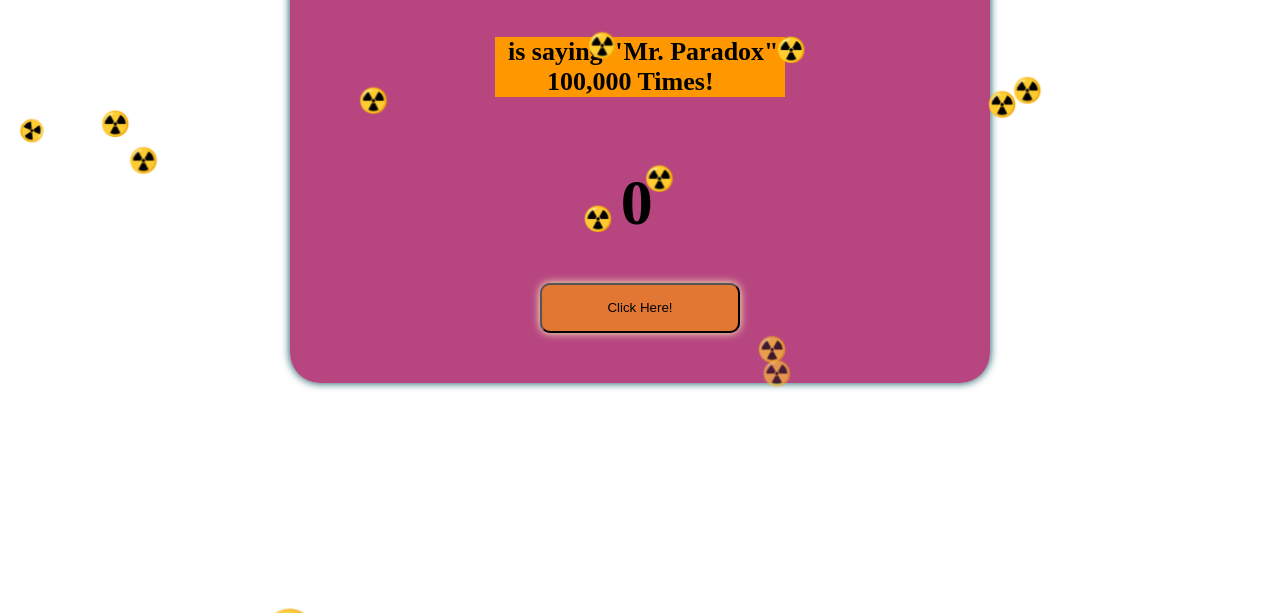
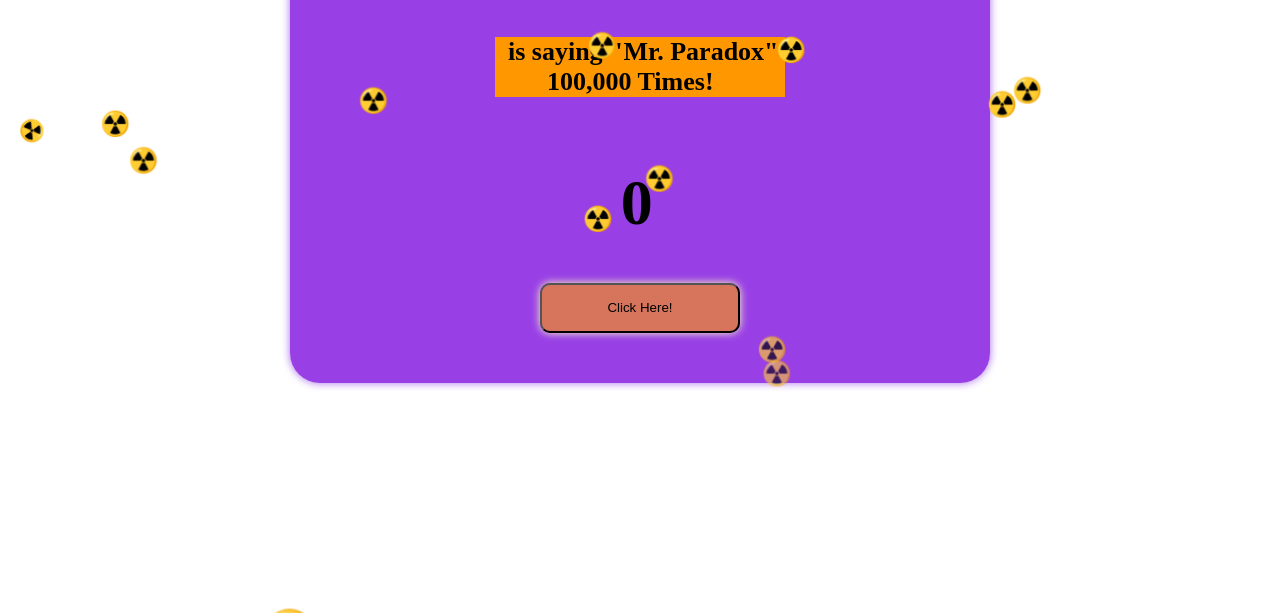
Before and after one commit to bbauska/Silus-Counter-ii, a plain HTML site: page index.html in a window 1280 px wide. Shown: the part 187-800 px from the top of the page. Drawn offline with Linux system fonts and the light colour scheme.

Commit message:
Update styles.css

```diff
--- a/css/styles.css
+++ b/css/styles.css
@@ -10,9 +10,9 @@ body {
   align-items: center;
   flex-direction: column;
   width: 700px;  /* 300%; */
-  background-color: rgba(166, 24, 97, 0.8);  /* rgba(255,0,0,.7) 65, 105, 224 .7 */
+  background-color: rgba(127, 17, 224, 0.8);
   border-radius: 30px;  /* 10px; */
-  box-shadow: 0 0 8px 0 rgb(3, 75, 85);
+  box-shadow: 0 0 8px 0 rgb(170, 109, 234);
   margin-top: 100px;  /* 100px */
 }
 
```
